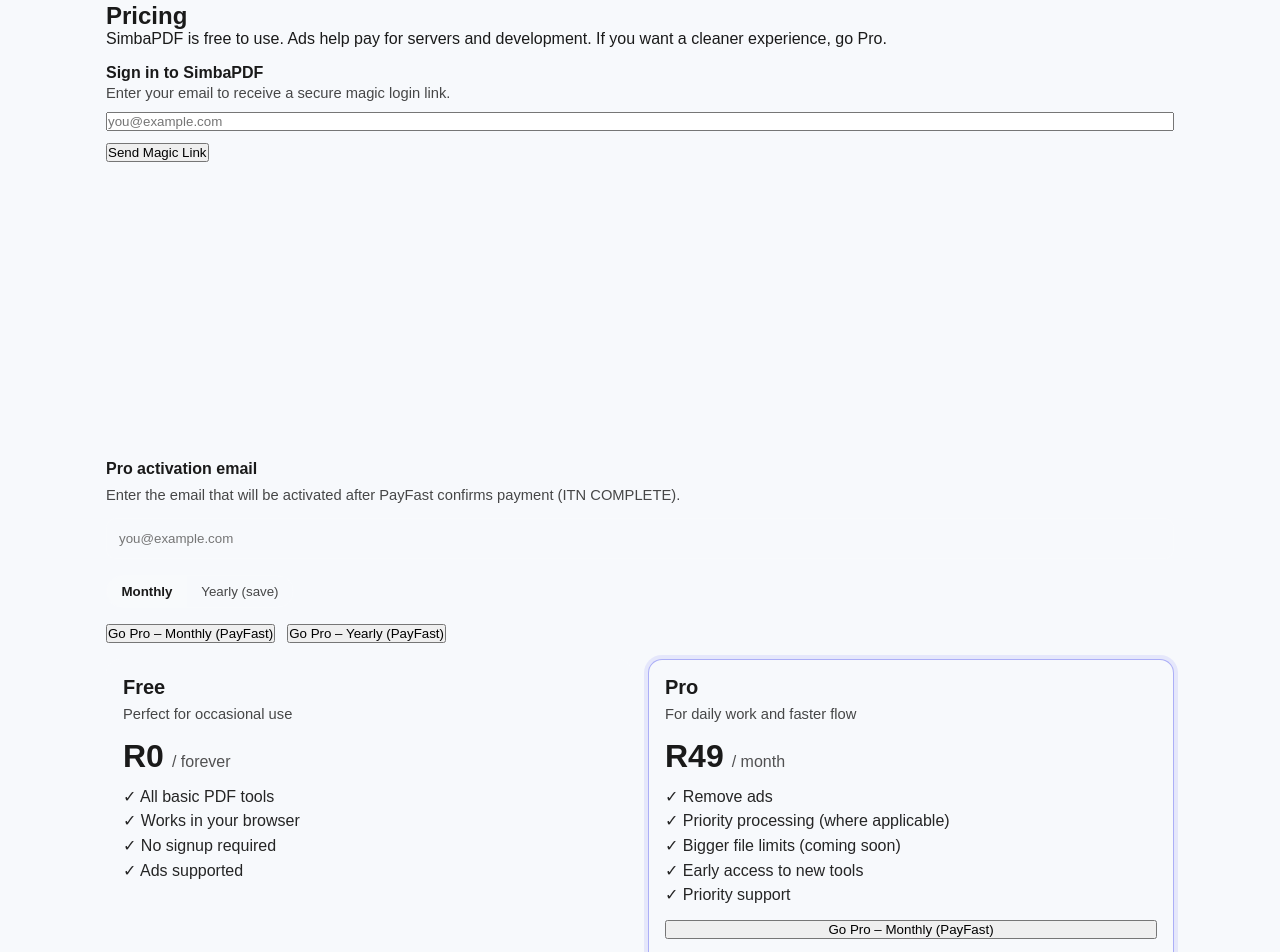
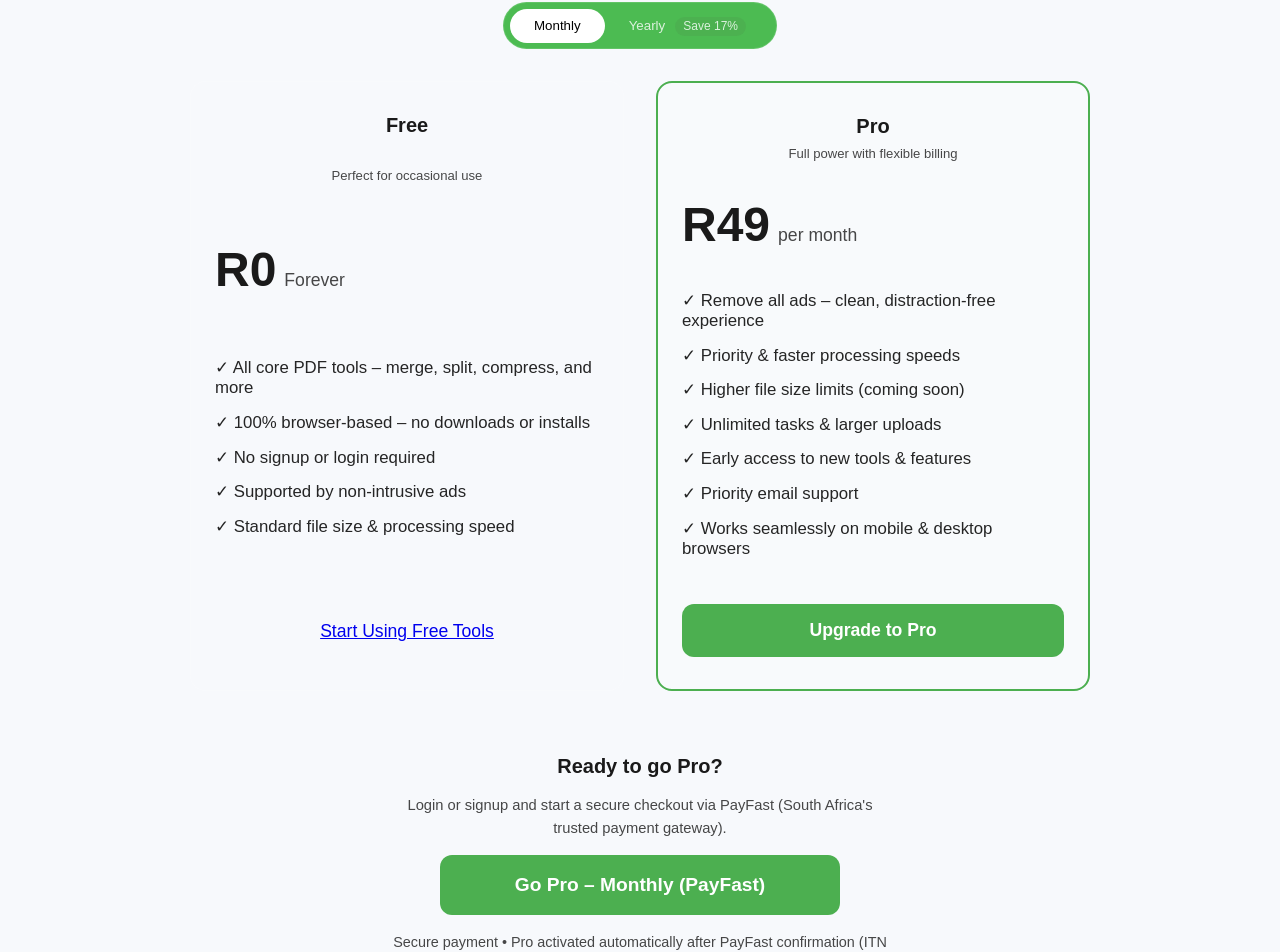
Before and after one commit to gsimbini/pdf-merge-site, a Next.js app: page /pricing in a window 1280 px wide. Shown: the part 154-1106 px from the top of the page. Built offline with nearby package versions, Linux system fonts and the light colour scheme.

Commit message:
Update pricing page: modernized layout, added yearly savings badge, highlighted Pro yearly as most popular

```diff
--- a/pages/pricing.js
+++ b/pages/pricing.js
@@ -11,14 +11,14 @@
   const [email, setEmail] = useState("");
   const [busy, setBusy] = useState(false);
 
-  // Load last email used (helps users)
+  // Load last email used
   useEffect(() => {
     if (typeof window === "undefined") return;
     const saved = localStorage.getItem("simbapdf_email") || "";
     if (saved) setEmail(saved);
   }, []);
 
-  // Persist email so ads + pro status can be checked on all pages
+  // Persist email
   useEffect(() => {
     if (typeof window === "undefined") return;
     if (email) localStorage.setItem("simbapdf_email", email.trim().toLowerCase());
@@ -71,37 +71,54 @@
   }
 
   const plans = useMemo(() => {
-    const proMonthly = 49;
-    const proYearly = 490;
+    const monthlyPrice = 49;
+    const yearlyPrice = 490;
+    const annualEquivalent = Math.round(yearlyPrice / 12);
+    const savingsPercent = Math.round(((monthlyPrice * 12 - yearlyPrice) / (monthlyPrice * 12)) * 100);
 
     return [
       {
         name: "Free",
         price: 0,
+        period: "Forever",
         tagline: "Perfect for occasional use",
         features: [
-          "All basic PDF tools",
-          "Works in your browser",
-          "No signup required",
-          "Ads supported",
+          "All core PDF tools – merge, split, compress, and more",
+          "100% browser-based – no downloads or installs",
+          "No signup or login required",
+          "Supported by non-intrusive ads",
+          "Standard file size & processing speed",
         ],
+        cta: "Start Using Free Tools",
+        href: "/",
         highlight: false,
+        popular: false,
       },
       {
         name: "Pro",
-        price: billing === "monthly" ? proMonthly : proYearly,
-        tagline: "For daily work and faster flow",
+        price: billing === "monthly" ? monthlyPrice : yearlyPrice,
+        period: billing === "monthly" ? "per month" : `per year (R${annualEquivalent}/mo)`,
+        tagline:
+          billing === "monthly"
+            ? "Full power with flexible billing"
+            : `Best value – Save ${savingsPercent}%`,
         features: [
-          "Remove ads",
-          "Priority processing (where applicable)",
-          "Bigger file limits (coming soon)",
-          "Early access to new tools",
-          "Priority support",
+          "Remove all ads – clean, distraction-free experience",
+          "Priority & faster processing speeds",
+          "Higher file size limits (coming soon)",
+          "Unlimited tasks & larger uploads",
+          "Early access to new tools & features",
+          "Priority email support",
+          "Works seamlessly on mobile & desktop browsers",
         ],
+        cta: "Upgrade to Pro",
         highlight: true,
+        popular: billing === "yearly",
       },
     ];
   }, [billing]);
+
+  const selectedPlan = billing;
 
   return (
     <>
@@ -109,7 +126,7 @@
         <title>Pricing - SimbaPDF</title>
         <meta
           name="description"
-          content="SimbaPDF pricing: Free tools supported by ads, and Pro to remove ads and unlock premium benefits."
+          content="SimbaPDF pricing: Powerful free PDF tools with ads, or upgrade to Pro for ad-free, faster, unlimited experience."
         />
       </Head>
 
@@ -126,11 +143,9 @@
           <div style={{ display: "flex", alignItems: "center", gap: "1rem" }}>
             <nav className="nav">
               <Link href="/">Home</Link>
-              <Link href="/merge-pdf">Merge PDF</Link>
-              <Link href="/compress-pdf">Compress PDF</Link>
-              <Link href="/split-pdf">Split PDF</Link>
               <Link href="/pricing">Pricing</Link>
               <Link href="/account">Account</Link>
+              <Link href="/login">Login</Link>
             </nav>
 
             <ProBadge />
@@ -139,153 +154,164 @@
 
         <main className="main">
           <section className="tool-section">
-            <h2>Pricing</h2>
-            <p>
-              SimbaPDF is free to use. Ads help pay for servers and development.
-              If you want a cleaner experience, go Pro.
-            </p>
 
-            {/* ✅ Magic Link Login block */}
-            <div style={{ marginTop: "1rem" }}>
-              <MagicLinkLogin />
-            </div>
-
-            <AdBanner slot="9740145252" />
-
-            {/* Email for activation */}
-            <div className="upload-box" style={{ marginTop: "1rem" }}>
-              <strong>Pro activation email</strong>
-              <p className="hint" style={{ marginTop: "0.35rem" }}>
-                Enter the email that will be activated after PayFast confirms
-                payment (ITN COMPLETE).
-              </p>
-
-              <input
-                type="email"
-                placeholder="you@example.com"
-                value={email}
-                onChange={(e) => setEmail(e.target.value)}
+            {/* Billing toggle – inspired by iLovePDF/Smallpdf */}
+            <div
+              className="pricing-toggle"
               style={{
-                  width: "100%",
-                  padding: "0.75rem",
-                  borderRadius: "10px",
-                  border: "1px solid rgba(255,255,255,0.12)",
-                  background: "rgba(255,255,255,0.03)",
-                  color: "inherit",
-                  marginTop: "0.75rem",
+                display: "inline-flex",
+                background: "rgba(6, 163, 13, 0.71)",
+                borderRadius: "50px",
+                padding: "0.35rem",
+                margin: "2rem auto",
+                display: "block",
+                width: "fit-content",
               }}
-              />
-            </div>
-
-            {/* Billing toggle */}
-            <div className="pricing-toggle" style={{ marginTop: "1rem" }}>
+            >
               <button
-                type="button"
-                className={billing === "monthly" ? "toggle-btn active" : "toggle-btn"}
+                className={`toggle-btn ${billing === "monthly" ? "active" : ""}`}
                 onClick={() => setBilling("monthly")}
                 disabled={busy}
               >
                 Monthly
               </button>
               <button
-                type="button"
-                className={billing === "yearly" ? "toggle-btn active" : "toggle-btn"}
+                className={`toggle-btn ${billing === "yearly" ? "active" : ""}`}
                 onClick={() => setBilling("yearly")}
                 disabled={busy}
               >
-                Yearly (save)
+                Yearly{" "}
+                <span
+                  style={{
+                    background: "#4caf50",
+                    color: "white",
+                    fontSize: "0.75rem",
+                    padding: "0.15rem 0.5rem",
+                    borderRadius: "10px",
+                    marginLeft: "0.4rem",
+                  }}
+                >
+                  Save {Math.round(((49 * 12 - 490) / (49 * 12)) * 100)}%
+                </span>
               </button>
             </div>
 
-            {/* Quick PayFast buttons */}
-            <div style={{ marginTop: "1rem", display: "flex", gap: "0.75rem", flexWrap: "wrap" }}>
-              <button
-                className="primary-btn"
-                type="button"
-                onClick={() => goPayFast("monthly")}
-                disabled={busy}
+            {/* Pricing grid – 2 columns, responsive */}
+            <div
+              className="pricing-grid"
+              style={{
+                display: "grid",
+                gridTemplateColumns: "repeat(auto-fit, minmax(320px, 1fr))",
+                gap: "2rem",
+                maxWidth: "900px",
+                margin: "0 auto",
+              }}
             >
-                {busy ? "Starting checkout…" : "Go Pro – Monthly (PayFast)"}
-              </button>
+              {plans.map((plan) => (
+                <div
+                  key={plan.name}
+                  className={`pricing-card ${plan.highlight ? "highlight" : ""} ${plan.popular ? "popular" : ""}`}
+                  style={{
+                    position: "relative",
+                    background: plan.highlight ? "rgba(255,255,255,0.1)" : "rgba(255,255,255,0.05)",
+                    border: plan.highlight ? "2px solid #4caf50" : "1px solid rgba(255,255,255,0.1)",
+                    borderRadius: "16px",
+                    padding: "2rem 1.5rem",
+                    textAlign: "center",
+                    boxShadow: plan.popular ? "0 10px 30px rgba(76,175,80,0.2)" : "none",
+                  }}
+                >
+                  {plan.popular && (
+                    <div
+                      style={{
+                        position: "absolute",
+                        top: "-12px",
+                        left: "50%",
+                        transform: "translateX(-50%)",
+                        background: "#4caf50",
+                        color: "white",
+                        padding: "0.35rem 1rem",
+                        borderRadius: "20px",
+                        fontSize: "0.85rem",
+                        fontWeight: "bold",
+                      }}
+                    >
+                      Most Popular
+                    </div>
+                  )}
 
-              <button
-                className="primary-btn"
-                type="button"
-                onClick={() => goPayFast("yearly")}
-                disabled={busy}
-              >
-                {busy ? "Starting checkout…" : "Go Pro – Yearly (PayFast)"}
-              </button>
-            </div>
-
-            {/* Pricing cards */}
-            <div className="pricing-grid" style={{ marginTop: "1rem" }}>
-              {plans.map((p) => (
-                <div
-                  key={p.name}
-                  className={p.highlight ? "pricing-card highlight" : "pricing-card"}
-                >
-                  <div>
-                    <h3 style={{ marginBottom: "0.25rem" }}>{p.name}</h3>
-                    <p className="hint" style={{ marginTop: 0 }}>
-                      {p.tagline}
+                  <h3 style={{ margin: "0 0 0.5rem" }}>{plan.name}</h3>
+                  <p className="tagline" style={{ margin: "0 0 1.5rem", opacity: 0.8 }}>
+                    {plan.tagline}
                   </p>
 
-                    <div className="price">
-                      <span className="amount">
-                        {p.name === "Free" ? "R0" : billing === "monthly" ? "R49" : "R490"}
+                  <div className="price" style={{ marginBottom: "1.5rem" }}>
+                    <span style={{ fontSize: "3rem", fontWeight: "bold" }}>
+                      {plan.price === 0 ? "R0" : `R${plan.price}`}
                     </span>
-                      <span className="period">
-                        {p.name === "Free"
-                          ? "/ forever"
-                          : billing === "monthly"
-                          ? "/ month"
-                          : "/ year"}
+                    <span style={{ fontSize: "1.1rem", opacity: 0.8 }}>
+                      {" "}{plan.period}
                     </span>
                   </div>
 
-                    <ul className="feature-list">
-                      {p.features.map((f) => (
-                        <li key={f}>✓ {f}</li>
+                  <ul className="feature-list" style={{ listStyle: "none", padding: 0, margin: "0 0 2rem", textAlign: "left" }}>
+                    {plan.features.map((f) => (
+                      <li key={f} style={{ margin: "0.85rem 0", fontSize: "1.05rem" }}>
+                        ✓ {f}
+                      </li>
                     ))}
                   </ul>
-                  </div>
 
-                  {p.name === "Free" ? (
-                    <Link className="primary-btn" href="/">
-                      Use Free Tools
+                  {plan.name === "Free" ? (
+                    <Link href={plan.href} className="primary-btn" style={{ display: "block", padding: "1rem", fontSize: "1.1rem" }}>
+                      {plan.cta}
                     </Link>
                   ) : (
                     <button
                       className="primary-btn"
-                      type="button"
-                      onClick={() => goPayFast(billing === "monthly" ? "monthly" : "yearly")}
+                      style={{ width: "100%", padding: "1rem", fontSize: "1.1rem" }}
+                      onClick={() => goPayFast(selectedPlan)}
                       disabled={busy}
                     >
-                      {billing === "monthly"
-                        ? "Go Pro – Monthly (PayFast)"
-                        : "Go Pro – Yearly (PayFast)"}
+                      {busy ? "Processing..." : plan.cta}
                     </button>
-                  )}
-
-                  {p.name === "Pro" && (
-                    <p className="hint" style={{ marginTop: "0.75rem" }}>
-                      Pro is activated only after PayFast ITN confirms <b>COMPLETE</b>.
-                    </p>
                   )}
                 </div>
               ))}
             </div>
 
-            <div className="upload-box" style={{ marginTop: "1.25rem" }}>
-              <strong>FAQ</strong>
-              <div style={{ marginTop: "0.5rem" }}>
-                <p className="hint" style={{ margin: "0.25rem 0" }}>
-                  <b>Does Pro remove ads?</b> Yes — that’s the main benefit.
+            {/* Final CTA + email – lower friction */}
+            <div style={{ margin: "4rem auto 2rem", textAlign: "center", maxWidth: "500px" }}>
+              <h3>Ready to go Pro?</h3>
+              <p className="hint" style={{ marginBottom: "1rem" }}>
+                Login or signup and start a secure checkout via PayFast (South Africa's trusted payment gateway).
               </p>
-                <p className="hint" style={{ margin: "0.25rem 0" }}>
-                  <b>When is Pro activated?</b> Only after PayFast confirms payment via ITN (COMPLETE).
+
+
+              <button
+                className="primary-btn large"
+                style={{ width: "100%", maxWidth: "400px", padding: "1.2rem", fontSize: "1.2rem" }}
+                onClick={() => goPayFast(selectedPlan)}
+                disabled={busy}
+              >
+                {busy ? "Starting secure checkout…" : `Go Pro – ${billing === "monthly" ? "Monthly" : "Yearly"} (PayFast)`}
+              </button>
+
+              <p className="hint" style={{ marginTop: "1rem", fontSize: "0.9rem" }}>
+                Secure payment • Pro activated automatically after PayFast confirmation (ITN COMPLETE)
               </p>
+            </div>
+
+            <AdBanner slot="9740145252" style={{ margin: "3rem auto" }} />
+
+            {/* FAQ */}
+            <div className="upload-box" style={{ margin: "3rem auto", maxWidth: "700px" }}>
+              <strong>Frequently Asked Questions</strong>
+              <div style={{ marginTop: "1rem" }}>
+                <p><b>Does Pro remove ads?</b> Yes — completely ad-free experience.</p>
+                <p><b>What do I get with Pro?</b> Faster processing, higher limits (coming), priority support, early features, and no ads.</p>
+                <p><b>When is Pro activated?</b> Automatically after PayFast confirms payment (ITN COMPLETE).</p>
+                <p><b>Is payment secure?</b> Yes — processed securely via PayFast, South Africa's leading payment gateway.</p>
               </div>
             </div>
 
@@ -297,6 +323,42 @@
           <p>© {new Date().getFullYear()} SimbaPDF. All rights reserved.</p>
         </footer>
       </div>
+
+      <style jsx>{`
+        .pricing-toggle button {
+          padding: 0.6rem 1.5rem;
+          border: none;
+          background: transparent;
+          color: white;
+          cursor: pointer;
+          border-radius: 50px;
+          font-weight: 500;
+        }
+        .pricing-toggle button.active {
+          background: white;
+          color: black;
+        }
+        .primary-btn {
+          background: #4caf50;
+          color: white;
+          border: none;
+          padding: 0.9rem 1.8rem;
+          border-radius: 12px;
+          font-weight: bold;
+          cursor: pointer;
+          transition: background 0.2s;
+        }
+        .primary-btn:hover {
+          background: #43a047;
+        }
+        .primary-btn.large {
+          font-size: 1.2rem;
+        }
+        .pricing-card.popular {
+          transform: scale(1.05);
+          z-index: 1;
+        }
+      `}</style>
     </>
   );
 }
```
Lines whose indentation alone changed are shown as unchanged.
